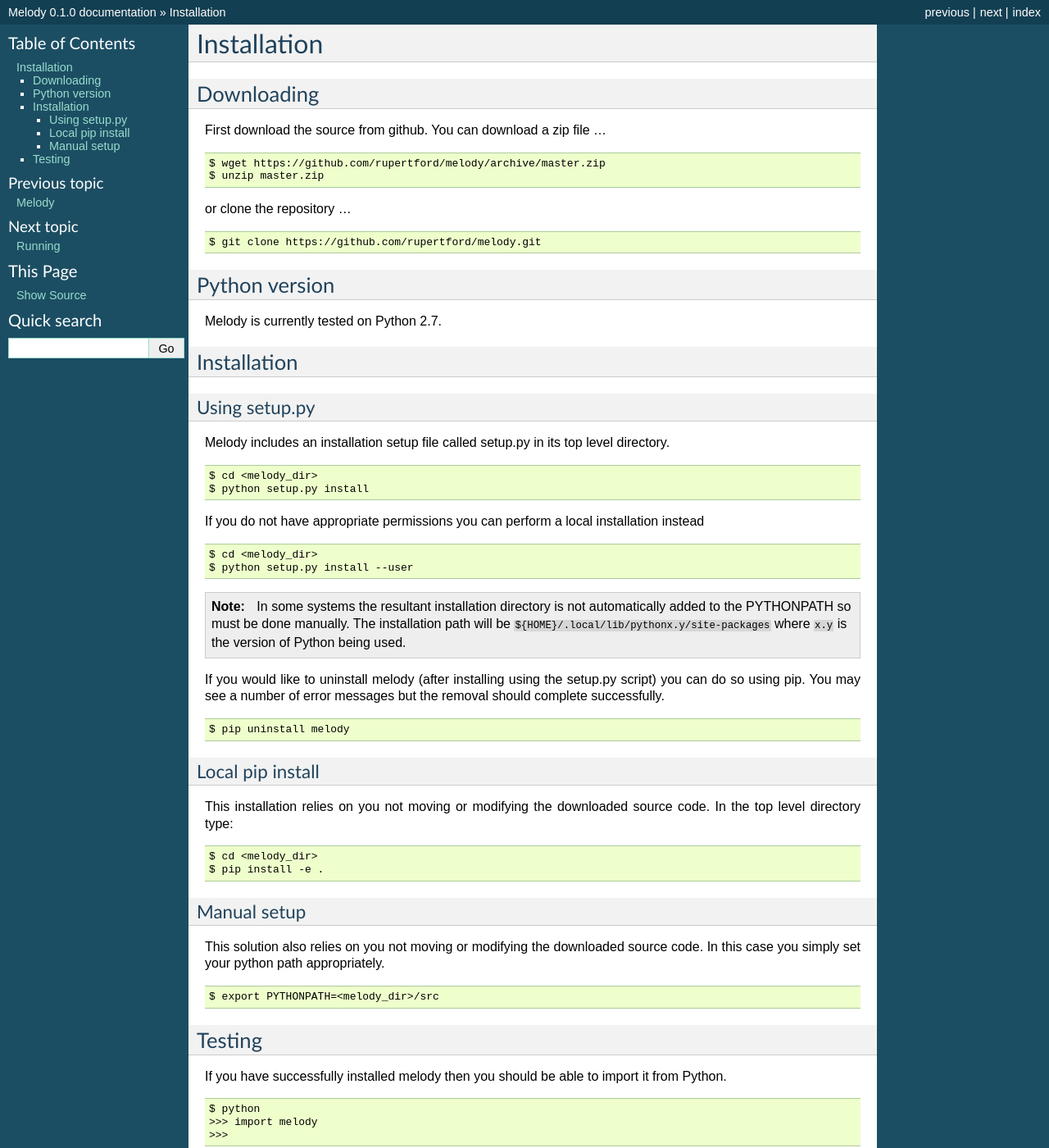
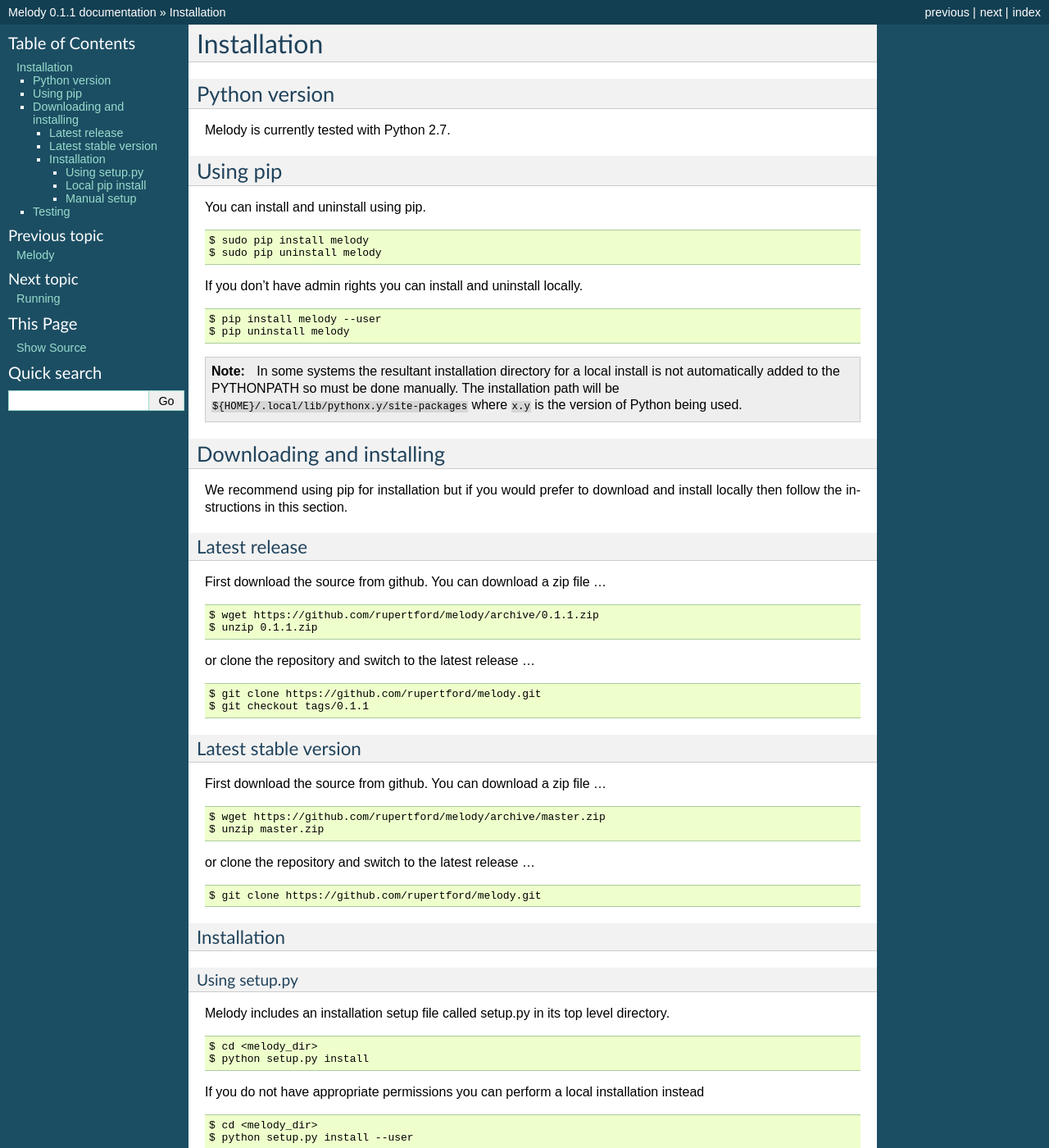
Before and after one commit to rupertford/melody, a Sphinx documentation site: the page built from docs/installation.rst, in a window 1280 px wide and 1400 px high. Shown: the whole window at 82% size. Built offline with Sphinx 7.4.7, drawn with Linux system fonts in a browser that asks for light colours; some of the changed text lies outside the part shown.

Commit message:
issue #30 updated documentation for pip installation and 0.1.1 release

```diff
--- a/docs/conf.py
+++ b/docs/conf.py
@@ -61,7 +61,7 @@
 # The short X.Y version.
 version = u'0.1'
 # The full version, including alpha/beta/rc tags.
-release = u'0.1.0'
+release = u'0.1.1'
 
 # The language for content autogenerated by Sphinx. Refer to documentation
 # for a list of supported languages.
--- a/docs/installation.rst
+++ b/docs/installation.rst
@@ -2,8 +2,58 @@
 Installation
 ============
 
-Downloading
-+++++++++++
+Python version
+++++++++++++++
+
+Melody is currently tested with Python 2.7.
+
+Using pip
++++++++++
+
+You can install and uninstall using pip.
+::
+
+   $ sudo pip install melody
+   $ sudo pip uninstall melody
+
+If you don't have admin rights you can install and uninstall locally.
+::
+
+   $ pip install melody --user
+   $ pip uninstall melody
+
+.. note ::
+
+   In some systems the resultant installation directory for a local
+   install is not automatically added to the PYTHONPATH so must be
+   done manually. The installation path will be
+   ``${HOME}/.local/lib/pythonx.y/site-packages`` where ``x.y`` is the
+   version of Python being used.
+
+Downloading and installing
+++++++++++++++++++++++++++
+
+We recommend using pip for installation but if you would prefer to
+download and install locally then follow the instructions in this
+section.
+
+Latest release
+**************
+
+First download the source from github. You can download a zip file ...
+::
+
+   $ wget https://github.com/rupertford/melody/archive/0.1.1.zip
+   $ unzip 0.1.1.zip
+
+or clone the repository and switch to the latest release ...
+::
+
+   $ git clone https://github.com/rupertford/melody.git
+   $ git checkout tags/0.1.1
+
+Latest stable version
+*********************
 
 First download the source from github. You can download a zip file ...
 ::
@@ -11,18 +61,13 @@
    $ wget https://github.com/rupertford/melody/archive/master.zip
    $ unzip master.zip
 
-or clone the repository ...
+or clone the repository and switch to the latest release ...
 ::
 
    $ git clone https://github.com/rupertford/melody.git
 
-Python version
-++++++++++++++
-
-Melody is currently tested on Python 2.7.
-
 Installation
-++++++++++++
+************
 
 Using setup.py
 --------------
@@ -88,7 +133,8 @@
    >>>
 
 There is also a test suite, written to use pytest, that can be used to
-test the installation. If you do not have pytest you can install it
+test the installation. Note, the tests are not included in the pip
+installation procedure. If you do not have pytest you can install it
 using ``pip install pytest``.
 ::
 
--- a/setup.py
+++ b/setup.py
@@ -61,7 +61,7 @@
 
 MAJOR = 0
 MINOR = 1
-MICRO = 0
+MICRO = 1
 ISRELEASED = not True
 VERSION = '%d.%d.%d' % (MAJOR, MINOR, MICRO)
 
```
Also changed, not shown: README.md (+5 -3 lines).
